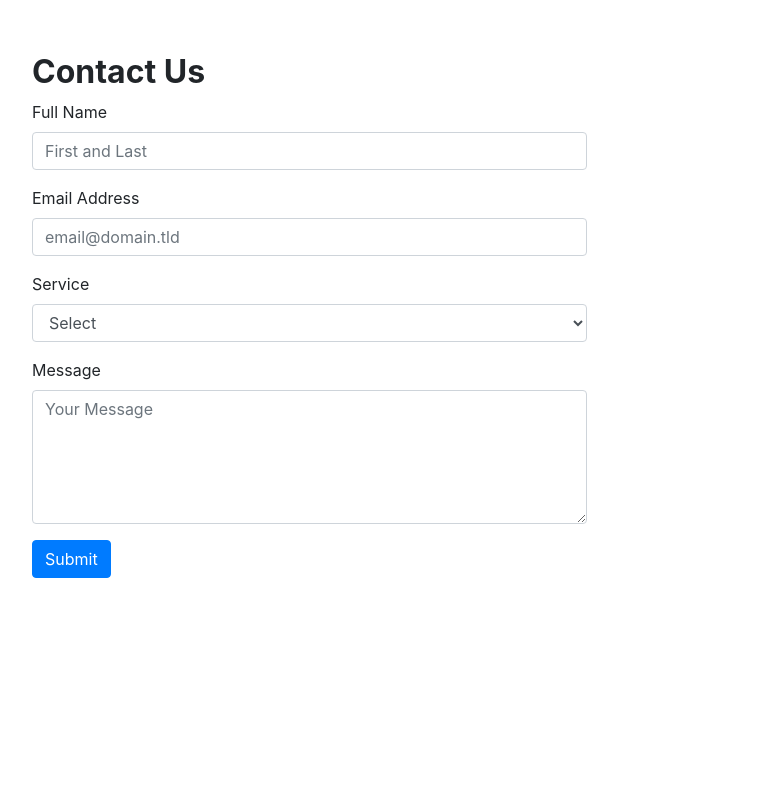
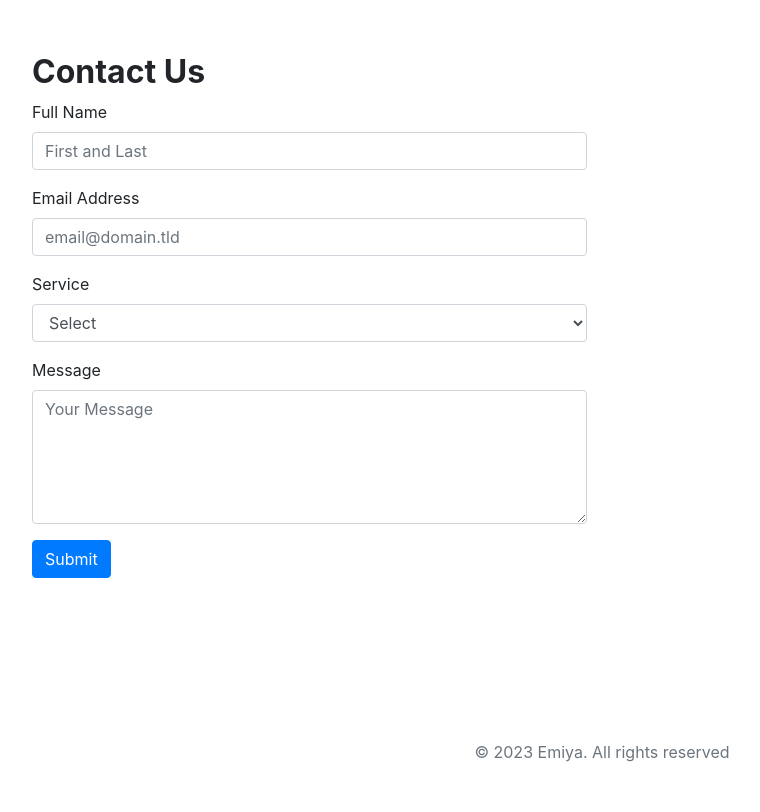
Before and after one commit to team-emiya/team-emiya.github.io, a plain HTML site: page index.html in a window 1280 px wide. Shown: the part 2620-3432 px from the top of the page, without its empty margins (38-798 px from the left). Before the commit the page ends 3312 px from the top, so only its background shows below. Drawn offline with nearby package versions, Linux system fonts and the light colour scheme.

Commit message:
Adding copyright/all rights reserved footer

```diff
--- a/index.html
+++ b/index.html
@@ -207,10 +207,12 @@
         </div>
     </section>
 
+    <footer class="text-center text-muted py-5">&copy; 2023 Emiya. All rights reserved</footer>
 
     <!-- Bootstrap and FontAwesome JavaScript links -->
     <script src="https://code.jquery.com/jquery-3.5.1.slim.min.js"></script>
     <script src="https://cdn.jsdelivr.net/npm/@popperjs/core@2.11.6/dist/umd/popper.min.js"></script>
     <script src="https://maxcdn.bootstrapcdn.com/bootstrap/4.5.2/js/bootstrap.min.js"></script>
 </body>
+
 </html>
```
